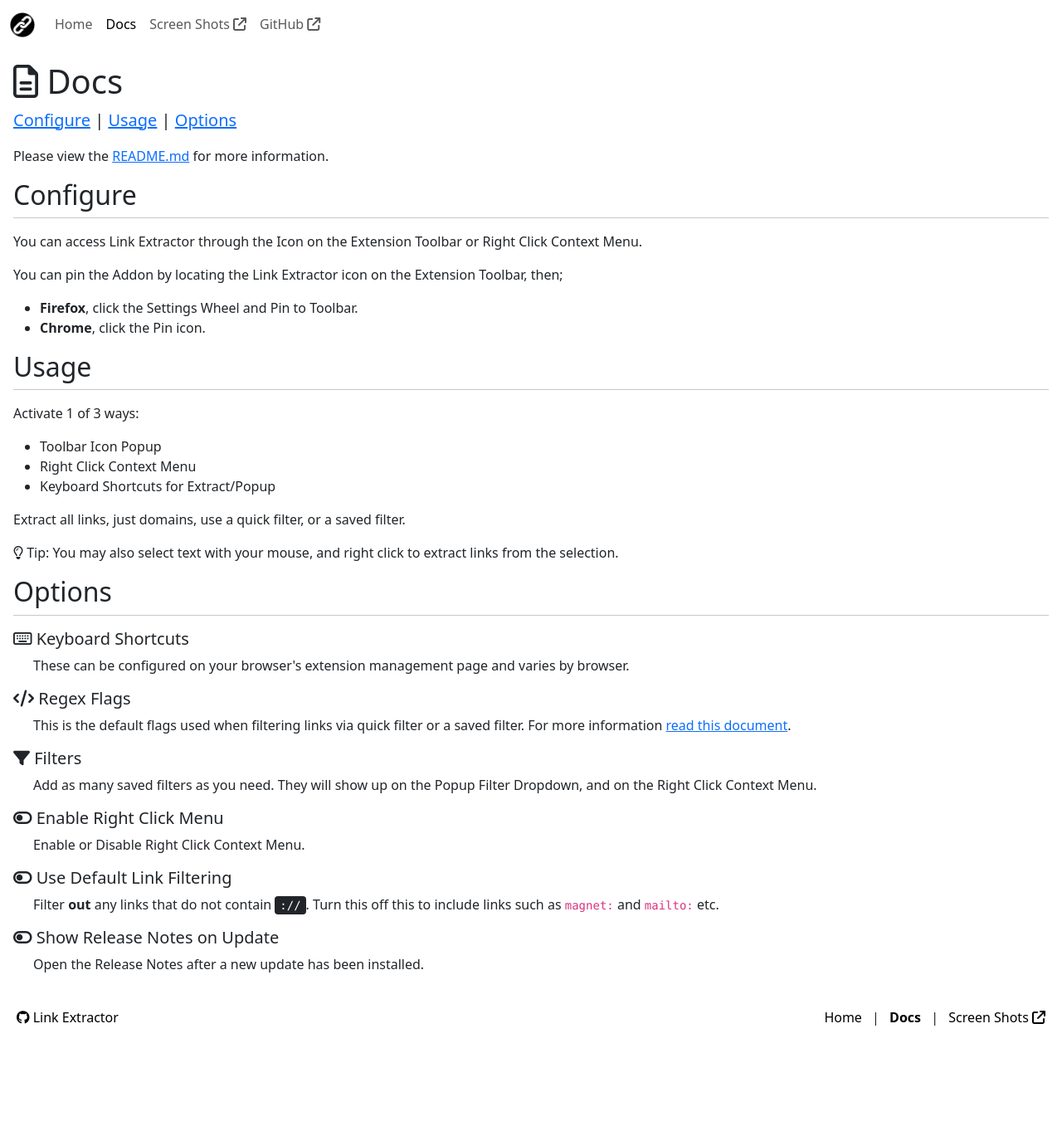
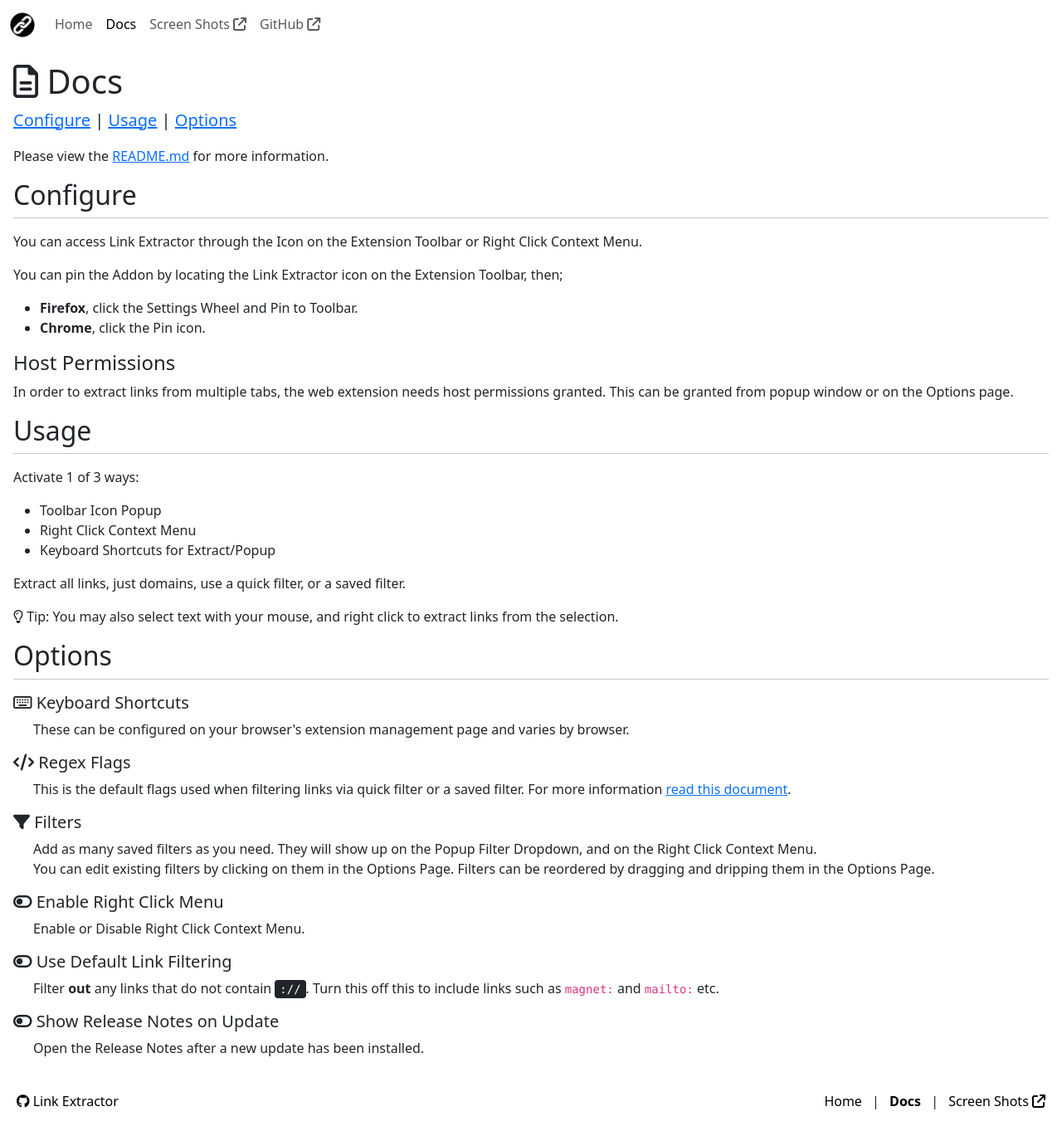
Before and after one commit to cssnr/link-extractor-site, a Jekyll site: the page built from docs.html, in a window 1280 px wide. Shown: the whole page at 83% size. Built offline with Jekyll 4.4.1, drawn with Linux system fonts in a browser that asks for light colours; before the commit the page ends 1262 px from its top, so only the background shows below that.

```diff
--- a/_layouts/default.html
+++ b/_layouts/default.html
@@ -26,8 +26,8 @@
     {% endif %}
 
     <link rel="icon" href="/favicon.ico" sizes="any">
-    <link rel="stylesheet" href="https://cdnjs.cloudflare.com/ajax/libs/bootstrap/5.3.2/css/bootstrap.min.css" integrity="sha512-b2QcS5SsA8tZodcDtGRELiGv5SaKSk1vDHDaQRda0htPYWZ6046lr3kJ5bAAQdpV2mmA/4v0wQF9MyU6/pDIAg==" crossorigin="anonymous" referrerpolicy="no-referrer" />
-    <link rel="stylesheet" href="https://cdnjs.cloudflare.com/ajax/libs/font-awesome/6.4.2/css/all.min.css" integrity="sha512-z3gLpd7yknf1YoNbCzqRKc4qyor8gaKU1qmn+CShxbuBusANI9QpRohGBreCFkKxLhei6S9CQXFEbbKuqLg0DA==" crossorigin="anonymous" referrerpolicy="no-referrer" />
+    <link rel="stylesheet" href="https://cdnjs.cloudflare.com/ajax/libs/bootstrap/5.3.3/css/bootstrap.min.css" integrity="sha512-jnSuA4Ss2PkkikSOLtYs8BlYIeeIK1h99ty4YfvRPAlzr377vr3CXDb7sb7eEEBYjDtcYj+AjBH3FLv5uSJuXg==" crossorigin="anonymous" referrerpolicy="no-referrer" />
+    <link rel="stylesheet" href="https://cdnjs.cloudflare.com/ajax/libs/font-awesome/6.5.2/css/all.min.css" integrity="sha512-SnH5WK+bZxgPHs44uWIX+LLJAJ9/2PkPKZ5QiAj6Ta86w+fsb2TkcmfRyVX3pBnMFcV7oQPJkl9QevSCWr3W6A==" crossorigin="anonymous" referrerpolicy="no-referrer" />
     <link rel="stylesheet" href="/css/main.css">
 
     {% if page.title == 'Uninstall' %}
@@ -88,7 +88,7 @@
     </div>
 </footer>
 
-<script src="https://cdnjs.cloudflare.com/ajax/libs/bootstrap/5.3.2/js/bootstrap.bundle.min.js" integrity="sha512-X/YkDZyjTf4wyc2Vy16YGCPHwAY8rZJY+POgokZjQB2mhIRFJCckEGc6YyX9eNsPfn0PzThEuNs+uaomE5CO6A==" crossorigin="anonymous" referrerpolicy="no-referrer"></script>
+<script src="https://cdnjs.cloudflare.com/ajax/libs/bootstrap/5.3.3/js/bootstrap.bundle.min.js" integrity="sha512-7Pi/otdlbbCR+LnW+F7PwFcSDJOuUJB3OxtEHbg4vSMvzvJjde4Po1v4BR9Gdc9aXNUNFVUY+SK51wWT8WF0Gg==" crossorigin="anonymous" referrerpolicy="no-referrer"></script>
 <script type="text/javascript" src="/js/main.js"></script>
 
 </body>
--- a/docs.html
+++ b/docs.html
@@ -20,6 +20,9 @@ description: Documentation and Instructions for configuring and using Link Extra
     <li><strong>Firefox</strong>, click the Settings Wheel and Pin to Toolbar.<br></li>
     <li><strong>Chrome</strong>, click the Pin icon.<br></li>
 </ul>
+
+<h4>Host Permissions</h4>
+<p>In order to extract links from multiple tabs, the web extension needs host permissions granted. This can be granted from popup window or on the Options page.</p>
 
 <h2 id="usage">Usage</h2>
 <hr class="mt-0">
@@ -50,8 +53,8 @@ description: Documentation and Instructions for configuring and using Link Extra
 
 <h5><i class="fa-solid fa-filter"></i> Filters</h5>
 <p class="ps-4">
-    Add as many saved filters as you need.
-    They will show up on the Popup Filter Dropdown, and on the Right Click Context Menu.
+    Add as many saved filters as you need. They will show up on the Popup Filter Dropdown, and on the Right Click Context Menu.<br>
+    You can edit existing filters by clicking on them in the Options Page. Filters can be reordered by dragging and dripping them in the Options Page.
 </p>
 
 <h5><i class="fa-solid fa-toggle-off"></i> Enable Right Click Menu</h5>
--- a/index.html
+++ b/index.html
@@ -48,11 +48,13 @@ description: Easily extract, parse, or open all links/domains from a site or tex
     <li>Extract All Links and Domains from Any Site</li>
     <li>Extract Links from Selected Text on any Site</li>
     <li>Extract Links from Clipboard or Any Text</li>
+    <li>Extract Links from All Selected Tabs</li>
     <li>Open Multiple Links in Tabs from Text</li>
     <li>Download Links and Domains as a Text File</li>
     <li>Copy the Text from a Link via Context Menu</li>
     <li>Quick Filter Links with a Regular Expression</li>
     <li>Store Regular Expressions for Quick Filtering</li>
+    <li>Import and Export Saved Regular Expressions</li>
     <li>Automatic Dark/Light Mode based on Browser Setting</li>
     <li>Activate from Icon, Context Menu, or Keyboard Shortcuts</li>
 </ul>
```
Also changed, not shown: js/uninstall.js (+11 -8 lines), js/vars.js (+4 -4 lines), screenshots/01.jpg (added), screenshots/01_main.jpg (deleted), screenshots/02.jpg (added), screenshots/02_links.jpg (deleted), screenshots/03.jpg (added), screenshots/03_options.jpg (deleted), screenshots/04.jpg (added), screenshots/04_keybinds.jpg (deleted).
